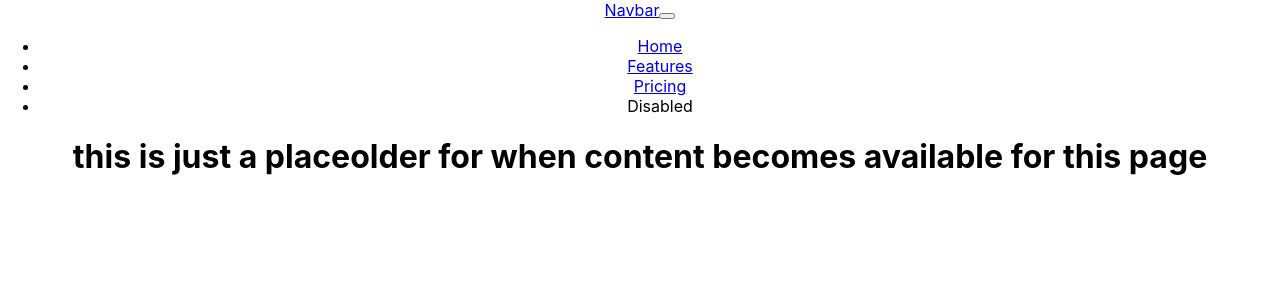
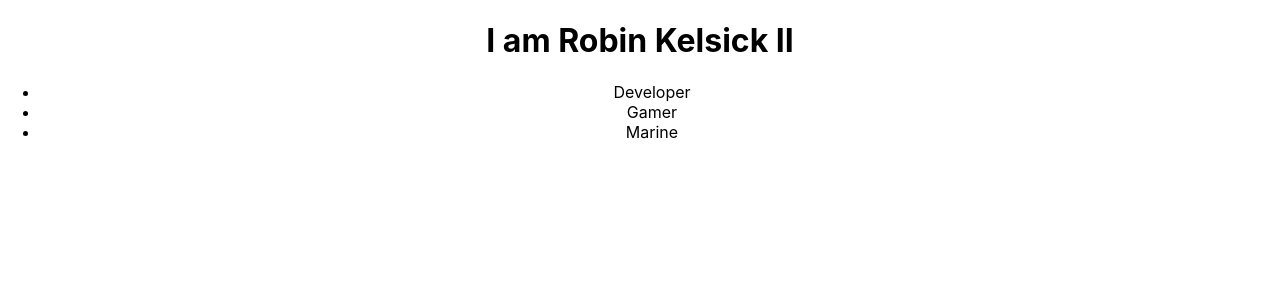
Before and after one commit to robinkelsickii/dev-portfolio, a React (Create React App) app: page / in a window 1280 px wide. Shown: the top 300 px of the page. Built offline with nearby package versions, Linux system fonts and the light colour scheme.

Commit message:
added some more filler text

```diff
--- a/package.json
+++ b/package.json
@@ -8,6 +8,7 @@
     "@testing-library/user-event": "^13.5.0",
     "bootstrap": "^5.2.0-beta1",
     "react": "^18.1.0",
+    "react-bootstrap-icons": "^1.8.2",
     "react-dom": "^18.1.0",
     "react-router": "^6.3.0",
     "react-scripts": "5.0.1",
--- a/src/App.js
+++ b/src/App.js
@@ -5,7 +5,7 @@ import Splash from './Components/Splash';
 function App() {
   return (
     <div className="App">
-    <Navbar />
+    {/* <Navbar /> */}
       <div className="pages">
       <Splash />
       </div>
--- a/src/Components/Splash.css
+++ b/src/Components/Splash.css
@@ -0,0 +1,3 @@
+body, html{
+    background-color: black;
+}
--- a/src/Components/Splash.js
+++ b/src/Components/Splash.js
@@ -1,6 +1,26 @@
+import {CodeSquare} from 'react-bootstrap-icons'
+import {Controller} from 'react-bootstrap-icons'
+import { Flag } from 'react-bootstrap-icons'
+
 
 export default function Splash(){
     return(
-        <h1>this is just a placeolder for when content becomes available for this page</h1>
+        <div id="splash">
+        <h1 id="Name"> I am Robin Kelsick II</h1>
+        <ul id="flip">
+            <li id='developer'>
+                Developer
+                <CodeSquare color='white' />
+            </li>
+            <li id='gamer'>
+                Gamer
+                <Controller color='white' />
+            </li>
+            <li id='marine'>
+                Marine
+                <Flag color='white' />
+            </li>
+        </ul>
+        </div>
     )
 }
```
Also changed, not shown: 1 other file (tests, documents, lock files or other folders).
